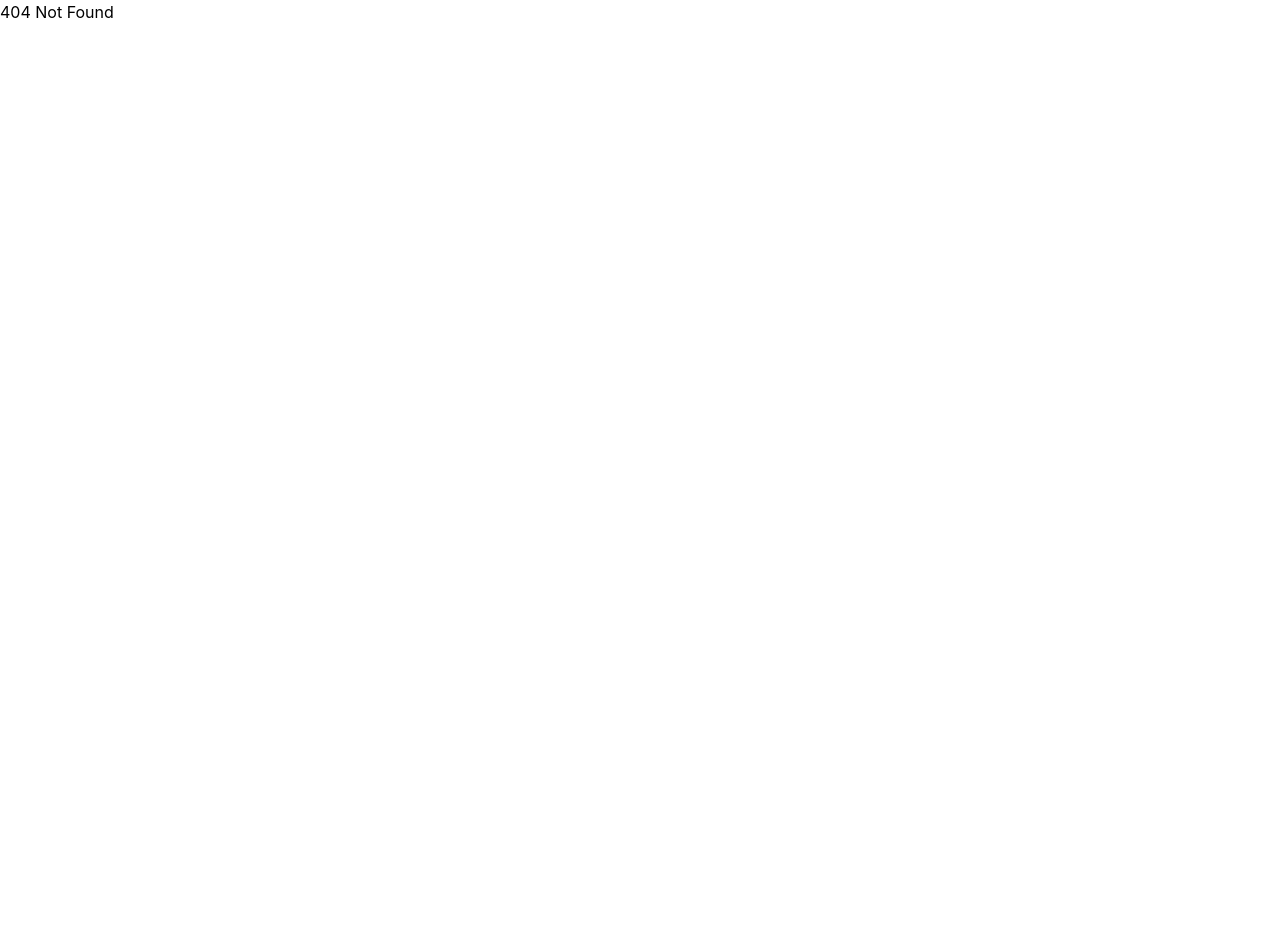
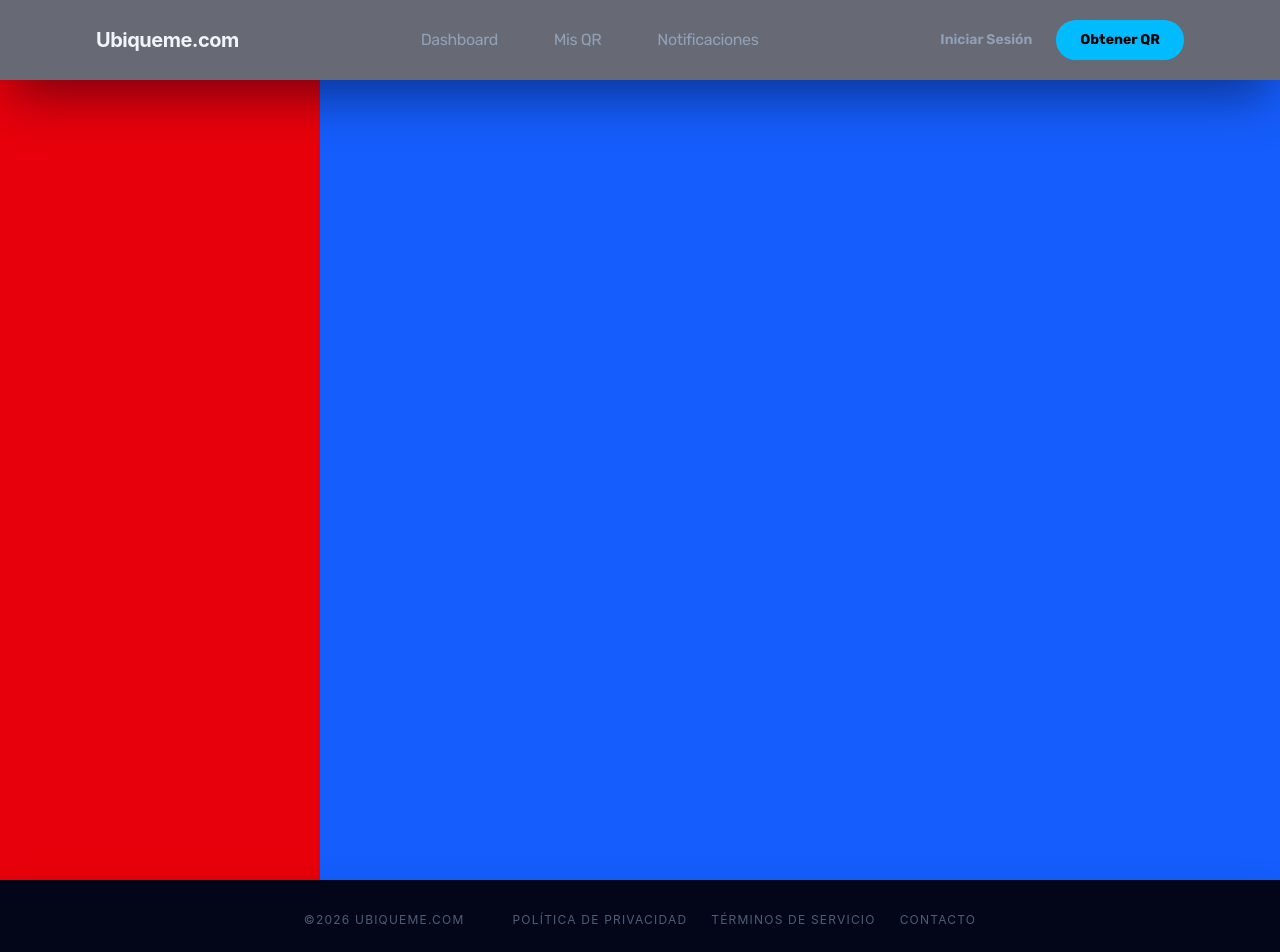
Before and after one commit to ShykanDev/ubiqueme.com, a Vue app: page /dashboard in a window 1280 px wide. Before the commit this address had no page. Shown: the top 952 px of the page. Before the commit the page ends 800 px from the top, so only its background shows below. Built offline with nearby package versions, Linux system fonts and the light colour scheme.

Commit message:
Added fixes

```diff
--- /dev/null
+++ b/src/layouts/UserDashoardLayout.vue
@@ -0,0 +1,86 @@
+<script lang="ts" setup>
+import { RouterLink } from 'vue-router';
+
+const navLinks = [
+  {
+    name: 'Dashboard',
+    pathName: 'dashboard',
+    href: '/dashboard',
+  },
+  {
+    name: 'Mis QR',
+    pathName: '',
+    href: '#',
+  },
+  {
+    name: 'Notificaciones',
+    pathName: 'home',
+    href: '#',
+  },
+]
+
+
+
+</script>
+
+<template>
+  <div>
+    <!-- TopNavBar -->
+    <nav class="fixed top-0 w-full z-50 bg-slate-950/60 backdrop-blur-xl shadow-2xl shadow-slate-950/50 ">
+      <div class="flex justify-between items-center h-20 px-8 md:px-24 w-full max-w-screen-2xl mx-auto">
+
+        <!-- Logo -->
+        <div class="text-xl font-bold text-slate-100 font-headline tracking-tight">
+          Ubiqueme.com
+        </div>
+
+        <!-- Menu -->
+        <div class="hidden md:flex items-center space-x-10  tracking-tight font-rubik">
+          <router-link v-for="link in navLinks" :key="link.name" :to="{ 'name': link.pathName }"
+            class="text-slate-400 hover:text-white transition-all duration-300 hover:-translate-y-0.5 p-1 px-2 rounded-full relative z-20 group hover:">{{
+              link.name
+            }}
+            <div
+              class="absolute inset-0 w-full h-full bg-sky-900 rounded-2xl -z-10 blur-md opacity-0 group-hover:opacity-100 transition-all duration-200">
+            </div>
+          </router-link>
+        </div>
+
+        <!-- Buttons -->
+        <div class="flex items-center space-x-6 font-rubik">
+          <button class="text-slate-400  hover:text-slate-100 transition-all text-sm font-semibold">
+            Iniciar Sesión
+          </button>
+          <button
+            class="bg-sky-400 text-on-primary-fixed  px-6 py-2.5 rounded-full text-sm font-bold hover:opacity-80 active:scale-95 transition-all">
+            Obtener QR
+          </button>
+        </div>
+
+      </div>
+    </nav>
+
+    <main>
+      <slot name="main"></slot>
+    </main>
+
+    <footer
+      class="bg-slate-950 backdrop-blur-xl shadow-2xl shadow-slate-950/50  w-full flex justify-center gap-8 px-12 py-8 z-40  text-blue-400 dark:text-sky-300">
+      <div
+        class="flex flex-col md:flex-row gap-4 md:gap-12 items-center opacity-80 hover:opacity-100 transition-opacity">
+        <span class="font-body text-xs uppercase tracking-widest text-slate-500">©{{ new Date().getFullYear() }}
+          ubiqueme.com</span>
+        <div class="flex gap-6">
+          <a class="font-body text-xs uppercase tracking-widest text-slate-500 hover:text-slate-300 transition-colors"
+            href="#">Política de Privacidad</a>
+          <a class="font-body text-xs uppercase tracking-widest text-slate-500 hover:text-slate-300 transition-colors"
+            href="#">Términos de Servicio</a>
+          <a class="font-body text-xs uppercase tracking-widest text-slate-500 hover:text-slate-300 transition-colors"
+            href="#">Contacto</a>
+        </div>
+      </div>
+    </footer>
+  </div>
+</template>
+
+<style scoped></style>
--- a/src/router/index.ts
+++ b/src/router/index.ts
@@ -14,6 +14,11 @@ const router = createRouter({
       component: () => import('@/views/public/HomeView.vue'),
     },
     {
+      path: '/dashboard',
+      name: 'dashboard',
+      component: () => import('@/views/dashboard/DashboardView.vue'),
+    },
+    {
       path: '/:pathMatch(.*)*',
       name: 'not-found',
       component: () => import('@/views/NotFound.vue'),
--- /dev/null
+++ b/src/views/dashboard/DashboardView.vue
@@ -0,0 +1,26 @@
+<script lang="ts" setup>
+import UserDashoardLayout from '@/layouts/UserDashoardLayout.vue';
+import { ref } from 'vue';
+const hoverOnSideBar = ref(false);
+
+
+</script>
+
+<template>
+  <UserDashoardLayout>
+    <template #main>
+      <div @mouseenter="hoverOnSideBar = true" @mouseleave="hoverOnSideBar = false" class="flex pt-20">
+        <!-- Left Side -->
+        <aside :class="{ 'bg-orange-600! h-screen': hoverOnSideBar }" class="w-1/4 bg-red-600 h-screen">
+
+        </aside>
+        <!-- Right Side -->
+        <div class="w-3/4 bg-blue-600 h-screen">
+
+        </div>
+      </div>
+    </template>
+  </UserDashoardLayout>
+</template>
+
+<style scoped></style>
--- a/src/views/public/HomeView.vue
+++ b/src/views/public/HomeView.vue
@@ -56,11 +56,13 @@ onMounted(() => {
           <div class="relative">
             <div class="absolute -inset-10 bg-primary/20 blur-[120px] rounded-full"></div>
 
-            <div class="relative p-2 rounded-xl border px-0 mx-0">
-              <img class="rounded-xl  w-10/12 mx-auto" src="../../assets/qr-code.png" alt="qr-code">
-
+            <div class="relative p-0 rounded-xl border px-0 mx-0">
+              <img class="rounded-xl  w-10/12 mx-auto hidden" src="../../assets/qr-code.png" alt="qr-code">
+              <video class="rounded-xl  h-full w-full mx-auto" src="../../assets/videos/laptop.mp4" autoplay loop
+                muted></video>
               <!-- Floating Card -->
-              <div class="absolute -bottom-6 -left-6 glass-panel p-6 rounded-3xl border border-sky-700  max-w-[240px]">
+              <div
+                class="absolute -bottom-6 -right-6 backdrop-blur-sm p-3 rounded-3xl border border-sky-100/45  max-w-[240px]">
                 <div class="flex items-center space-x-3 mb-2">
                   <span class="material-symbols-outlined text-primary">lock</span>
 
```
Also changed, not shown: 1 other file (tests, documents, lock files or other folders).
